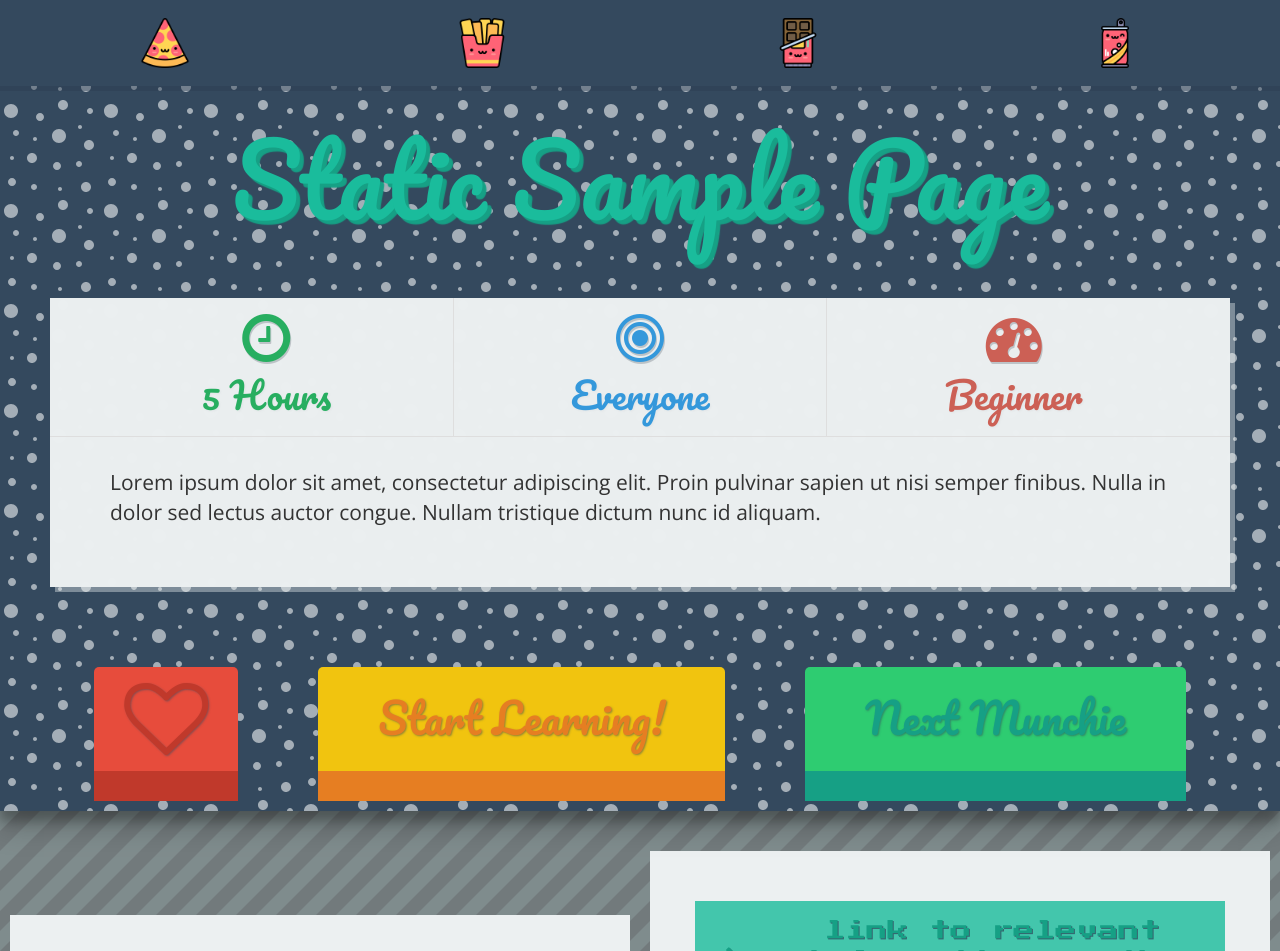
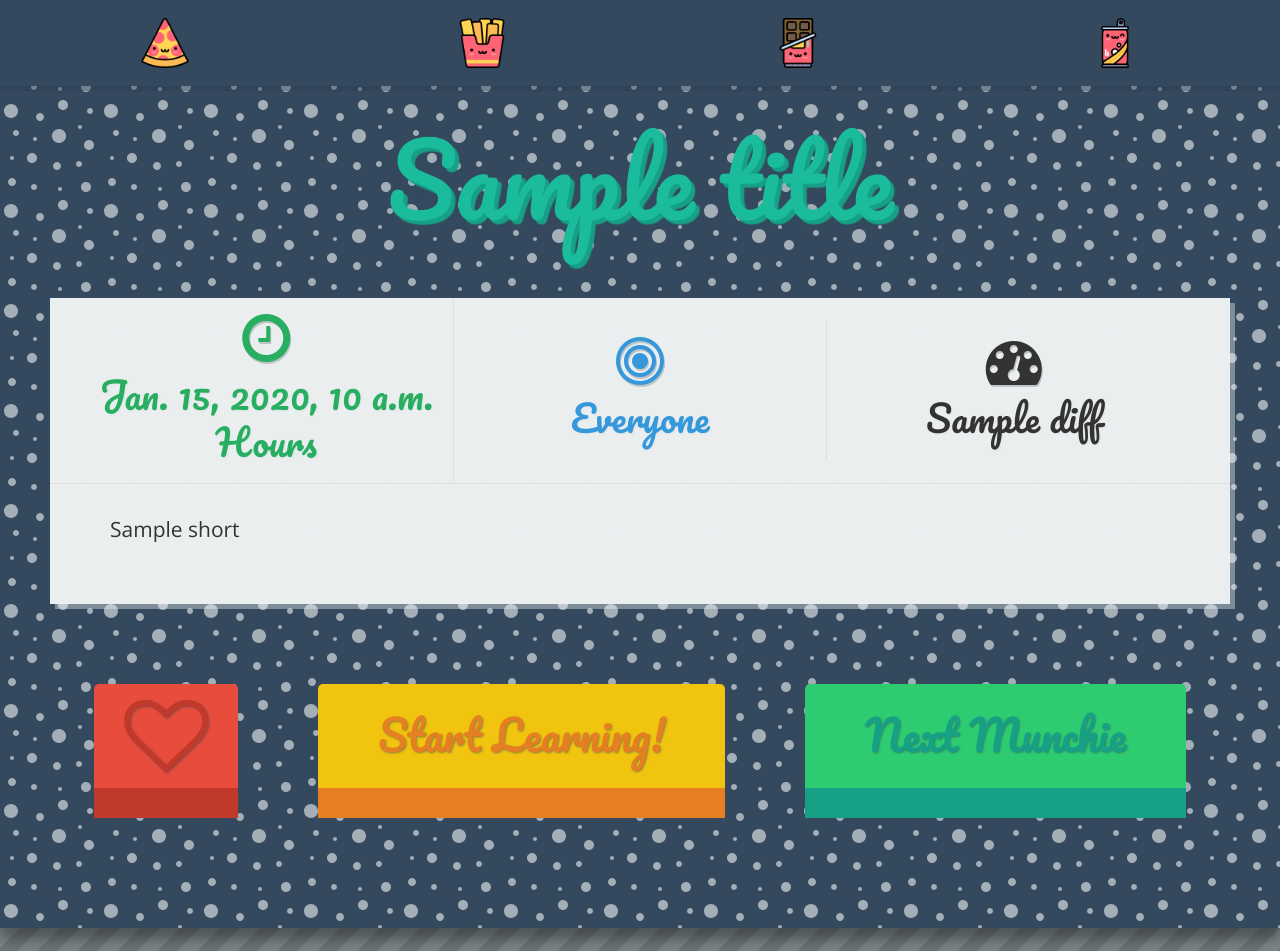
Before and after one commit to hanzketup/MindMunchies, a Django app: template article/templates/article/article.html in a window 1280 px wide. Shown: the top 951 px of the page. Run offline with Django 3.2, Linux system fonts and the light colour scheme; the template is opened without the code that fills it: most values are stand-ins (such as "Sample title", 1, 10 or a date in 2020); parts of the project's set-up code (start-up, migrations or seed data) failed here and were passed over; some libraries are stand-ins or nearby versions.

Commit message:
started article parsing to template

```diff
--- a/article/articlefunc.py
+++ b/article/articlefunc.py
@@ -4,7 +4,7 @@ from models import Post
 
 
 def diff(din):
-    diff_dict = {1:'Easy',2:'intermediate',3:'advanced'}
+    diff_dict = {1:['Beginner','icon-green'],2:['Intermediate','icon-blue'],3:['Advanced','icon-red']}
     return diff_dict[din]
 
 def vid(vin):
--- a/article/static/css/global.css
+++ b/article/static/css/global.css
@@ -505,6 +505,7 @@ padding: 3rem 6rem 6rem 6rem;
 
 .button-row {
 margin-top: 4rem;
+padding-bottom: 10rem;
 display: flex;
 justify-content: center;
 }
--- a/article/templates/article/article.html
+++ b/article/templates/article/article.html
@@ -4,14 +4,14 @@
 
 <div class="wrap">
 
-<div class="sub-title">Static Sample Page</div>
+<div class="sub-title">{{title}}</div>
 
 <div class="desc-wrap">
 <div class="icon-row ns">
 
 <div class="icon-item icon-green" title="Estimated time">
 <i class="fa fa-clock-o fa-4x icon" aria-hidden="true"></i>
-<p class="icon-text"><span class="time">5 Hours</span></p>
+<p class="icon-text"><span class="time">{{time}} Hours</span></p>
 </div>
 
 <div class="icon-item icon-blue" title="Target audience">
@@ -19,16 +19,14 @@
 <p class="icon-text"><span class="diff">Everyone</span></p>
 </div>
 
-<div class="icon-item icon-red" title="Difficulty level">
+<div class="icon-item {{difficon}}" title="Difficulty level">
 <i class="fa fa-tachometer fa-4x icon" aria-hidden="true"></i>
-<p class="icon-text"><span class="diff">Beginner</span></p>
+<p class="icon-text"><span class="diff">{{diff}}</span></p>
 </div>
 
 
 </div>
-<p class="desc">
-Lorem ipsum dolor sit amet, consectetur adipiscing elit. Proin pulvinar sapien ut nisi semper finibus. Nulla in dolor sed lectus auctor congue. Nullam tristique dictum nunc id aliquam.
-</p>
+<p class="desc">{{short}}</p>
 </div>
 
 <div class="button-row">
```
Also changed, not shown: article/models.py (+9 -10 lines), article/views.py (+5 -4 lines), article/migrations/0005_auto_20170612_1645.py (added), article/migrations/0006_auto_20170612_1645.py (added).
